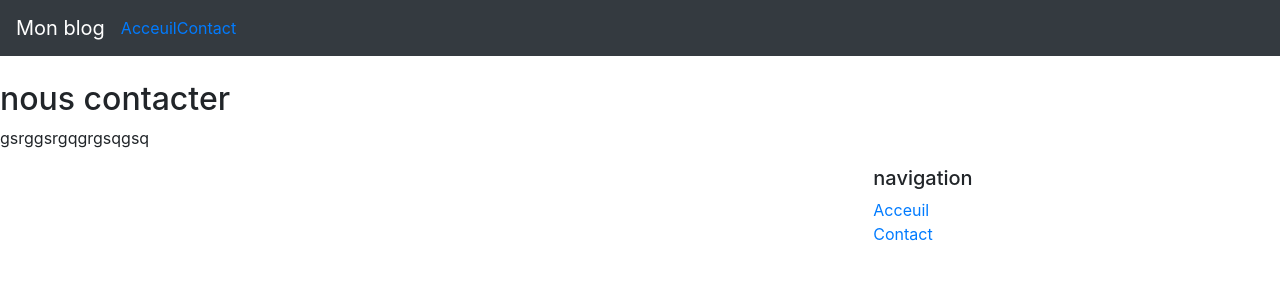
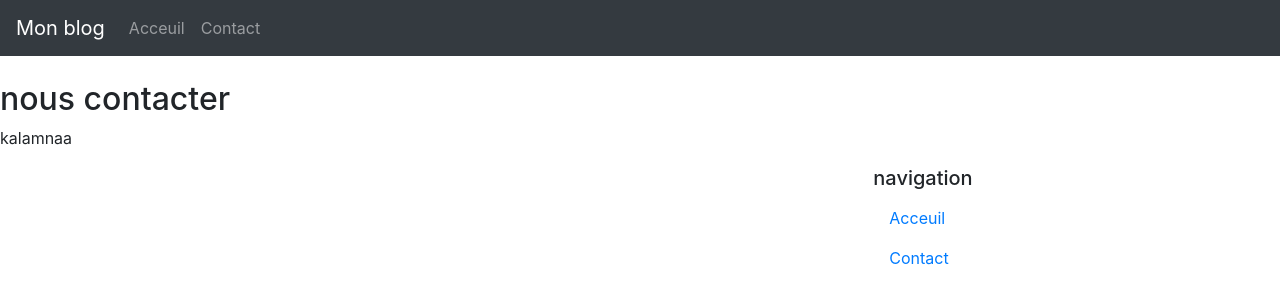
Before and after one commit to MO7S3N/formationdreamtek-formationphp, a PHP site: page /contact.php in a window 1280 px wide. Shown: the top 304 px of the page. Run offline with PHP 8.4, Linux system fonts and the light colour scheme.

Commit message:
php et html v3

```diff
--- a/phpethtml/contact.php
+++ b/phpethtml/contact.php
@@ -1,6 +1,6 @@
 <?php require 'header.php' ?>
 
 <h2>nous contacter</h2>
-<p>gsrggsrgqgrgsqgsq</p>
+<p>kalamnaa</p>
 
 <?php require 'footer.php'; ?>
--- a/phpethtml/footer.php
+++ b/phpethtml/footer.php
@@ -4,7 +4,9 @@
     <div class="col-md-4">
     <h5>navigation</h5>
     <ul class="list-unstyled text-small">
-       <?php require 'menu.php'; ?>
+       <?php
+       nav_menu();
+       ?>
     </ul>
     </div>
 </div>
--- a/phpethtml/header.php
+++ b/phpethtml/header.php
@@ -1,3 +1,5 @@
+<?php require_once 'menu_functions.php'; ?>
+
 <!doctype html>
 <html lang="en">
   <head>
@@ -30,9 +32,9 @@
 
   <div class="collapse navbar-collapse" id="navbarsExampleDefault">
     <ul class="navbar-nav mr-auto">
-    <?php
-     require 'menu.php';
-     ?>
+        <?php
+        nav_menu('nav-link');
+        ?>
     </ul>
   </div>
 </nav>
--- a/phpethtml/menu.php
+++ b/phpethtml/menu.php
@@ -1,4 +1,4 @@
-<?php require_once 'menu_functions.php'; ?>
+<?php require  'menu_functions.php'; ?>
 
-<?php nav_item('/index.php', 'Acceuil'); ?>
-<?php nav_item('/contact.php', 'Contact'); ?>
+<?php nav_item('/index.php', 'Acceuil', $class); ?>
+<?php nav_item('/contact.php', 'Contact', $class); ?>
--- a/phpethtml/menu_functions.php
+++ b/phpethtml/menu_functions.php
@@ -1,7 +1,7 @@
 <?php
-function nav_item(string $lien, string $titre)
+function nav_item(string $lien, string $titre, string $linkClass='')
 {
-     $classe='nav-item';
+     $classe= 'nav-item';
      if($_SERVER['SCRIPT_NAME']== $lien)
      {
          $classe .= 'active';
@@ -10,8 +10,15 @@ function nav_item(string $lien, string $titre)
 ?>
 
 <li class="<?php $classe; ?>">
-<a class="nav-item" href="<?php $lien; ?>"><?php echo $titre; ?></a>
+<a class="nav-link" href="<?php $lien; ?>"><?php echo $titre; ?></a>
 </li>
 <?php
 }
 ?>
+
+<?php
+function nav_menu(string $linkClass='')
+{
+return nav_item('/index.php', 'Acceuil', $linkClass) . nav_item('/contact.php', 'Contact', $linkClass);
+}
+?>
```
